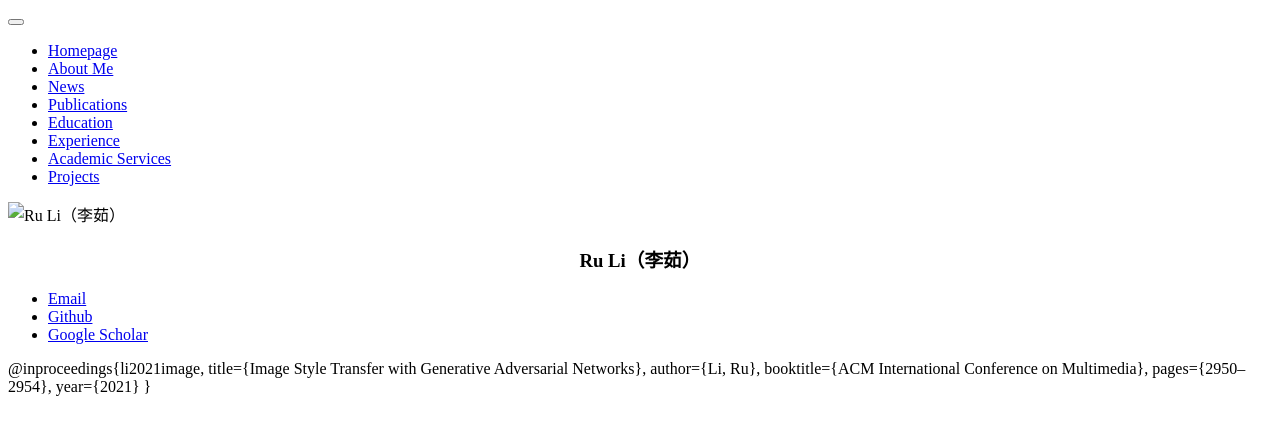
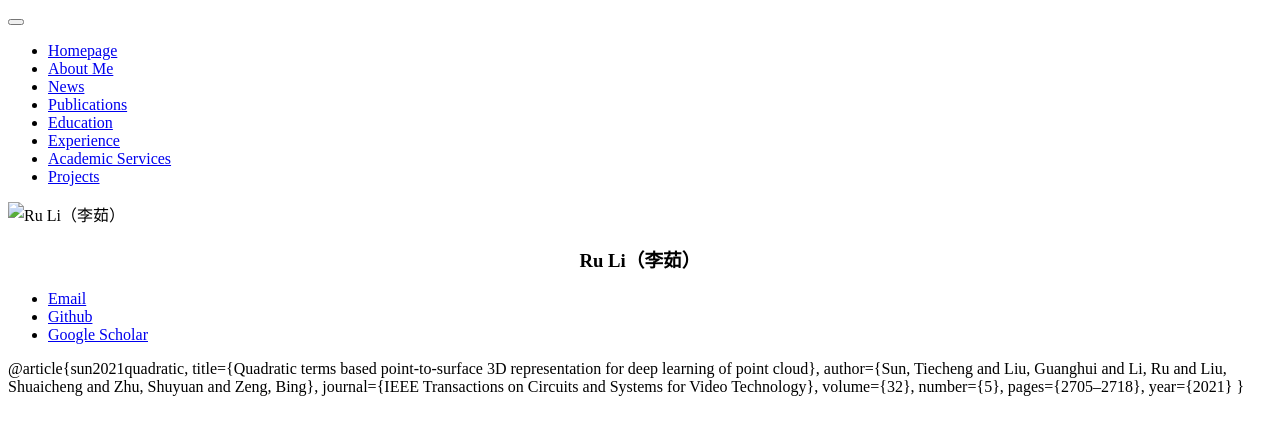
Before and after one commit to liru0126/liru0126.github.io, a Jekyll site: the page built from collections/2021_tcsvt/sun_tcsvt2021.md, in a window 1280 px wide. Shown: the top 435 px of the page. Built offline with Jekyll 4.4.1, drawn with Linux system fonts in a browser that asks for light colours; our own code applies the rules of GitHub Pages for plain Markdown files.

Commit message:
Update sun_tcsvt2021.md

```diff
--- a/collections/2021_tcsvt/sun_tcsvt2021.md
+++ b/collections/2021_tcsvt/sun_tcsvt2021.md
@@ -1,7 +1,9 @@
-@inproceedings{li2021image,
-  title={Image Style Transfer with Generative Adversarial Networks},
-  author={Li, Ru},
-  booktitle={ACM International Conference on Multimedia},
-  pages={2950--2954},
+@article{sun2021quadratic,
+  title={Quadratic terms based point-to-surface 3D representation for deep learning of point cloud},
+  author={Sun, Tiecheng and Liu, Guanghui and Li, Ru and Liu, Shuaicheng and Zhu, Shuyuan and Zeng, Bing},
+  journal={IEEE Transactions on Circuits and Systems for Video Technology},
+  volume={32},
+  number={5},
+  pages={2705--2718},
   year={2021}
 }
```
